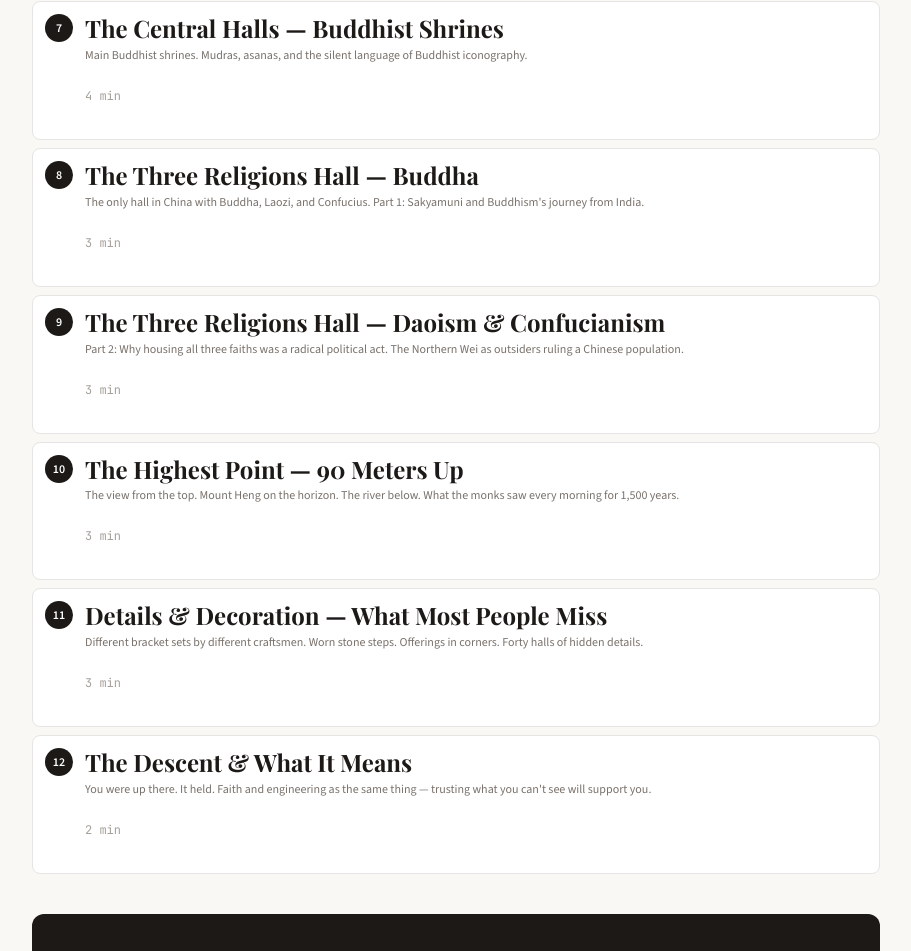
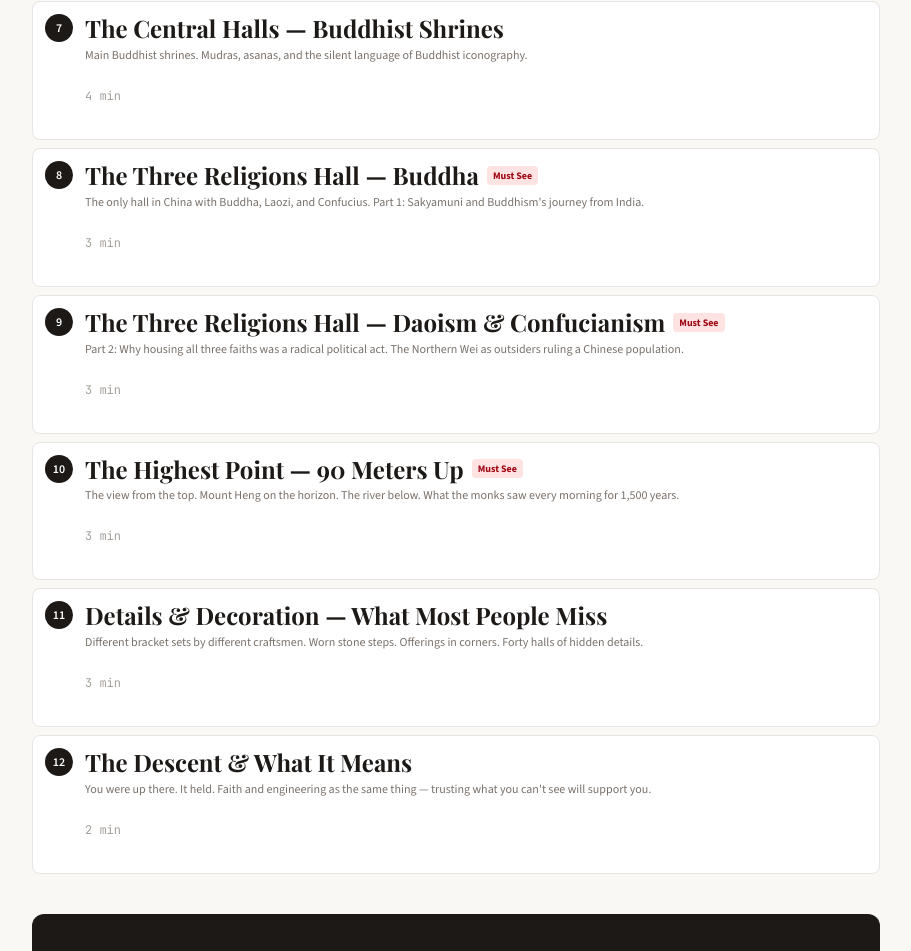
Before and after one commit to sylarscs/datong-travel, a Next.js app: page /premium/xuankong in a window 1280 px wide. Shown: the part 1499-2450 px from the top of the page, without its empty margins (184-1095 px from the left). Built offline with nearby package versions, Linux system fonts and the light colour scheme.

Commit message:
Add Must See to Xuankong ep8-10, fix Ancient City to full-day

```diff
--- a/app/premium/ancient-city/page.tsx
+++ b/app/premium/ancient-city/page.tsx
@@ -29,7 +29,7 @@ export default function AncientCityPage() {
       <header className="mb-10">
         <p className="text-xs font-semibold uppercase tracking-wider text-stone-400 mb-2">Premium Audio Guide</p>
         <h1 className="font-display font-extrabold text-stone-900 text-3xl sm:text-4xl mb-3">Datong Ancient City</h1>
-        <p className="text-lg text-stone-600 leading-relaxed max-w-2xl">12-episode walking tour. A half-day loop through 3.28 square kilometers — temples, mosques, churches, markets, and the city wall at sunset.</p>
+        <p className="text-lg text-stone-600 leading-relaxed max-w-2xl">12-episode walking tour. A full-day loop through 3.28 square kilometers — temples, mosques, churches, markets, and the city wall at sunset.</p>
         <div className="flex flex-wrap gap-3 mt-3 text-xs font-mono text-stone-400">
           <span>12 episodes</span><span>~45 minutes</span><span>$5.99</span>
         </div>
--- a/app/premium/page.tsx
+++ b/app/premium/page.tsx
@@ -96,7 +96,7 @@ export default function PremiumPage() {
           <span className="text-xs text-amber-700 font-mono">12 episodes · ~45 min</span>
         </div>
         <h3 className="font-display font-bold text-lg text-stone-900 mb-1">Datong Ancient City Walking Tour</h3>
-        <p className="text-sm text-stone-600 mb-2">12 attractions — Four Archways, Drum Tower, Guandi Temple, Chunyang Palace, Great Mosque, Catholic Church, Wen Miao, Shanhua Temple, Fahua Temple, Nine Dragon Screen, Dongnan Yi, City Wall. A complete half-day loop through 3.28 sq km of living history. Incredible value.</p>
+        <p className="text-sm text-stone-600 mb-2">12 attractions — Four Archways, Drum Tower, Guandi Temple, Chunyang Palace, Great Mosque, Catholic Church, Wen Miao, Shanhua Temple, Fahua Temple, Nine Dragon Screen, Dongnan Yi, City Wall. A complete full-day loop through 3.28 sq km of living history. Incredible value.</p>
         <span className="text-sm font-semibold text-red-800">View episodes →</span>
       </Link>
     </div>
--- a/app/premium/xuankong/page.tsx
+++ b/app/premium/xuankong/page.tsx
@@ -14,9 +14,9 @@ const EPISODES = [
   { num: 5, title: "The Engineering — How It Hangs", duration: "4 min", desc: "Cantilever beams, tung-oil-soaked wood, the seismic secret. Why this temple has survived 1,500 years of earthquakes.", badge: "Must See" },
   { num: 6, title: "The Climb Begins — Southern Section", duration: "3 min", desc: "Narrow walkways, low railings. The meditation chamber, the sutra library, and monastic daily life at 75 meters." },
   { num: 7, title: "The Central Halls — Buddhist Shrines", duration: "4 min", desc: "Main Buddhist shrines. Mudras, asanas, and the silent language of Buddhist iconography." },
-  { num: 8, title: "The Three Religions Hall — Buddha", duration: "3 min", desc: "The only hall in China with Buddha, Laozi, and Confucius. Part 1: Sakyamuni and Buddhism's journey from India." },
-  { num: 9, title: "The Three Religions Hall — Daoism & Confucianism", duration: "3 min", desc: "Part 2: Why housing all three faiths was a radical political act. The Northern Wei as outsiders ruling a Chinese population." },
-  { num: 10, title: "The Highest Point — 90 Meters Up", duration: "3 min", desc: "The view from the top. Mount Heng on the horizon. The river below. What the monks saw every morning for 1,500 years." },
+  { num: 8, title: "The Three Religions Hall — Buddha", duration: "3 min", badge: "Must See", desc: "The only hall in China with Buddha, Laozi, and Confucius. Part 1: Sakyamuni and Buddhism's journey from India." },
+  { num: 9, title: "The Three Religions Hall — Daoism & Confucianism", duration: "3 min", badge: "Must See", desc: "Part 2: Why housing all three faiths was a radical political act. The Northern Wei as outsiders ruling a Chinese population." },
+  { num: 10, title: "The Highest Point — 90 Meters Up", duration: "3 min", badge: "Must See", desc: "The view from the top. Mount Heng on the horizon. The river below. What the monks saw every morning for 1,500 years." },
   { num: 11, title: "Details & Decoration — What Most People Miss", duration: "3 min", desc: "Different bracket sets by different craftsmen. Worn stone steps. Offerings in corners. Forty halls of hidden details." },
   { num: 12, title: "The Descent & What It Means", duration: "2 min", desc: "You were up there. It held. Faith and engineering as the same thing — trusting what you can't see will support you." },
 ];
```
